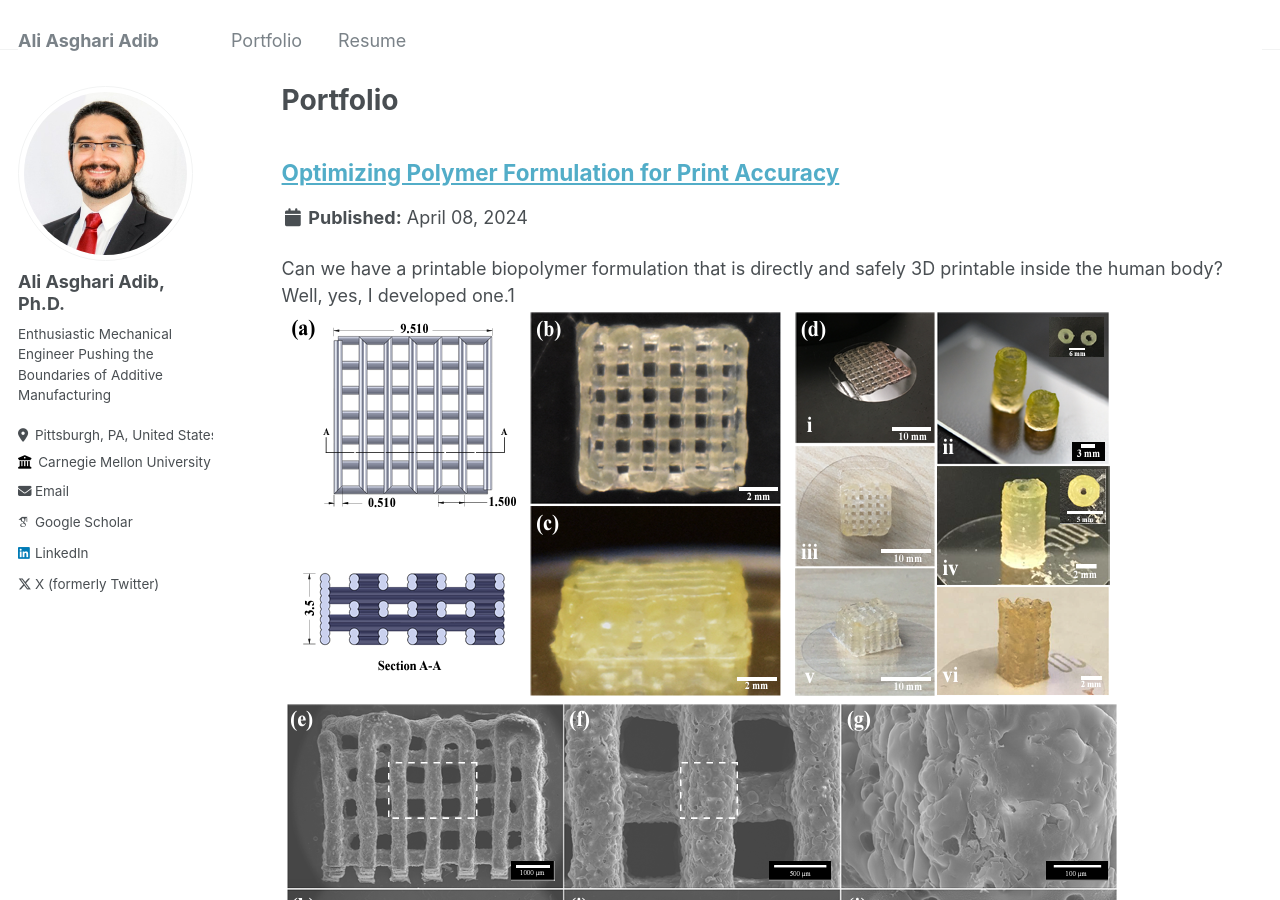
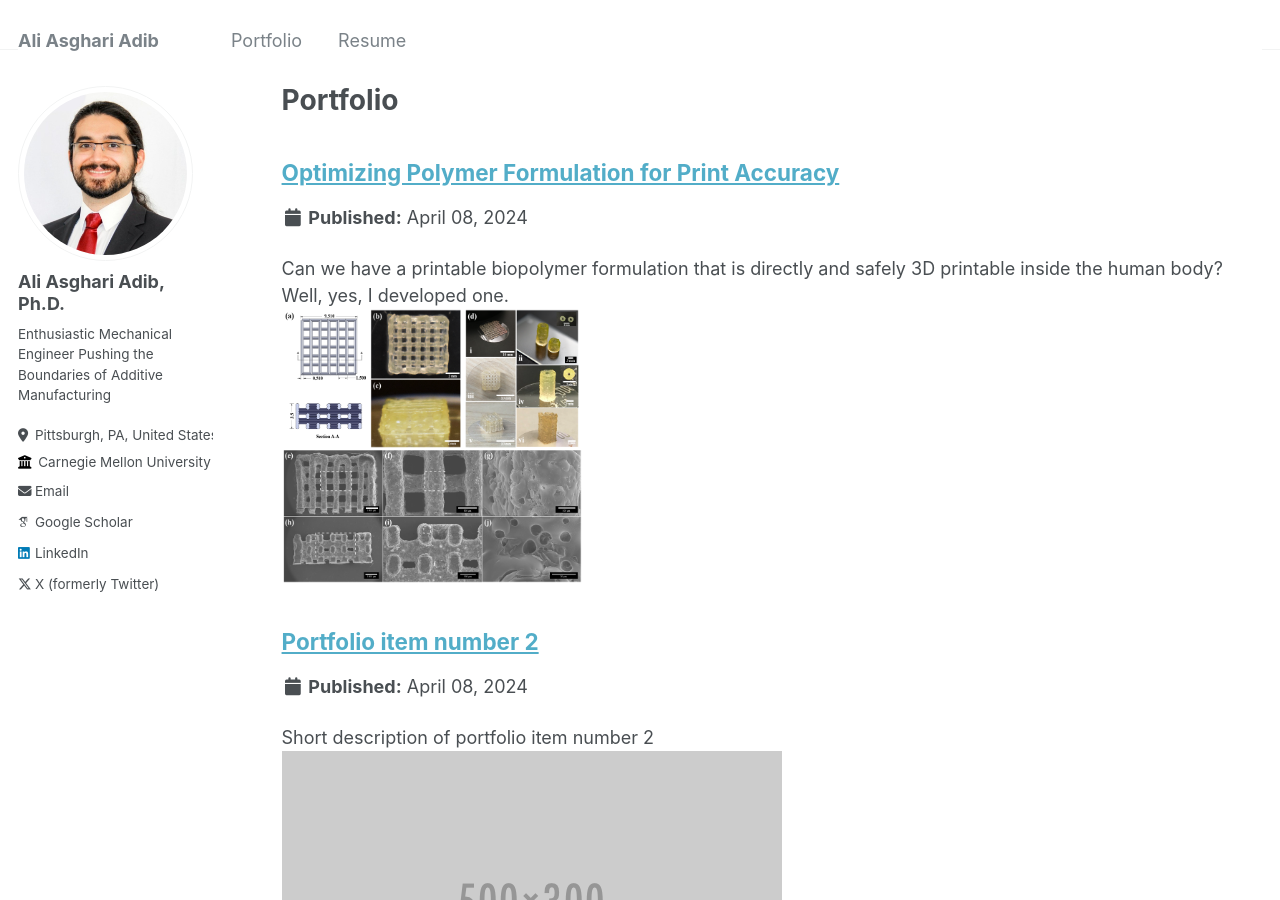
Before and after one commit to AliAAdib/aliaadib.github.io, a Jekyll site: the page built from _pages/portfolio.html, in a window 1280 px wide and 900 px high. Built offline with Jekyll 4.4.1, drawn with Linux system fonts in a browser that asks for light colours; some web fonts are replaced.

Commit message:
Update portfolio-1.md

```diff
--- a/_portfolio/portfolio-1.md
+++ b/_portfolio/portfolio-1.md
@@ -1,6 +1,6 @@
 ---
 title: "Optimizing Polymer Formulation for Print Accuracy"
-excerpt: "Can we have a printable biopolymer formulation that is directly and safely 3D printable inside the human body? Well, yes, I developed one.1<br/><img src='/images/item1.png'>"
+excerpt: "Can we have a printable biopolymer formulation that is directly and safely 3D printable inside the human body? Well, yes, I developed one.<br/><img src='/images/item1.png' width='300'>"
 collection: portfolio
 ---
 
```
